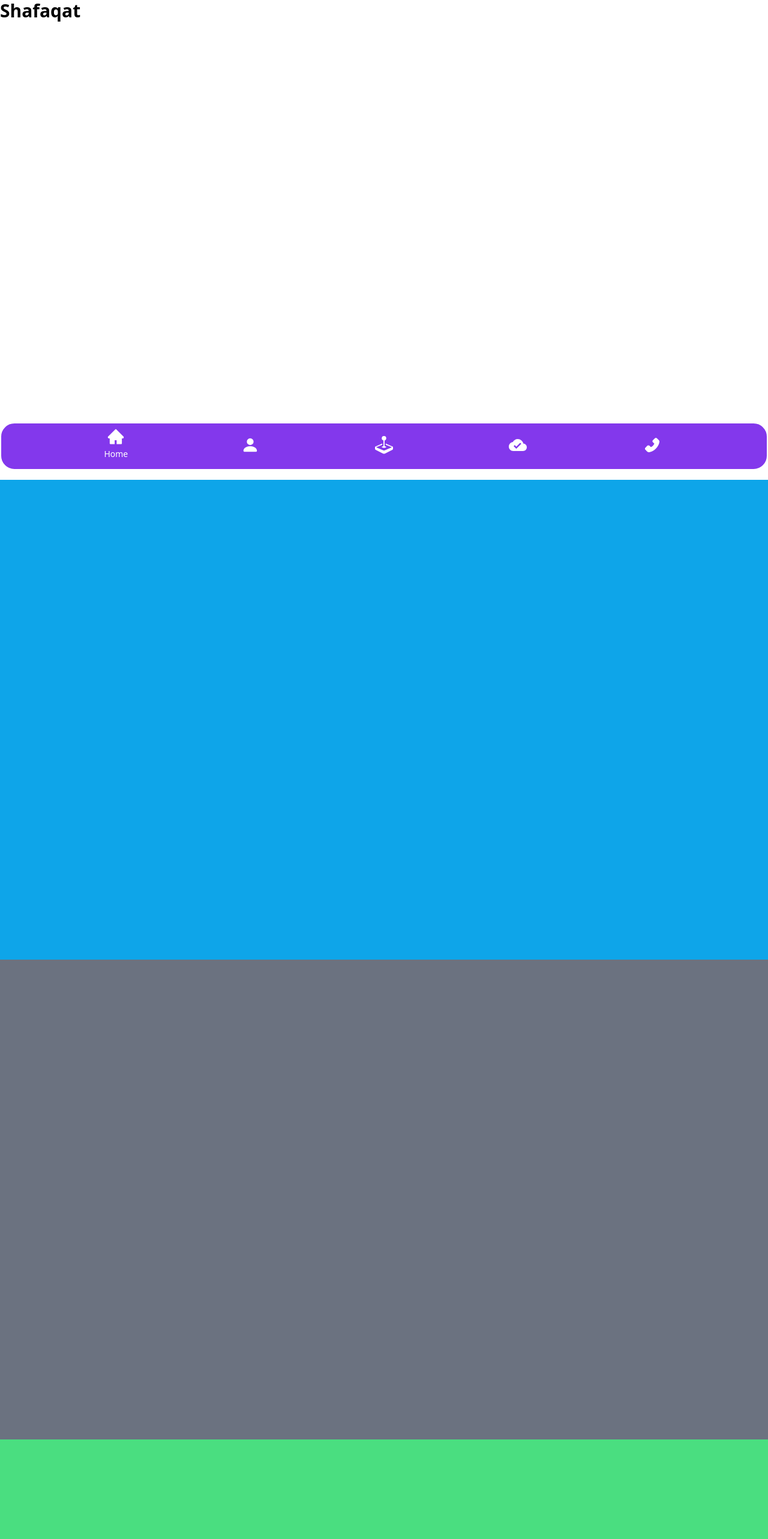
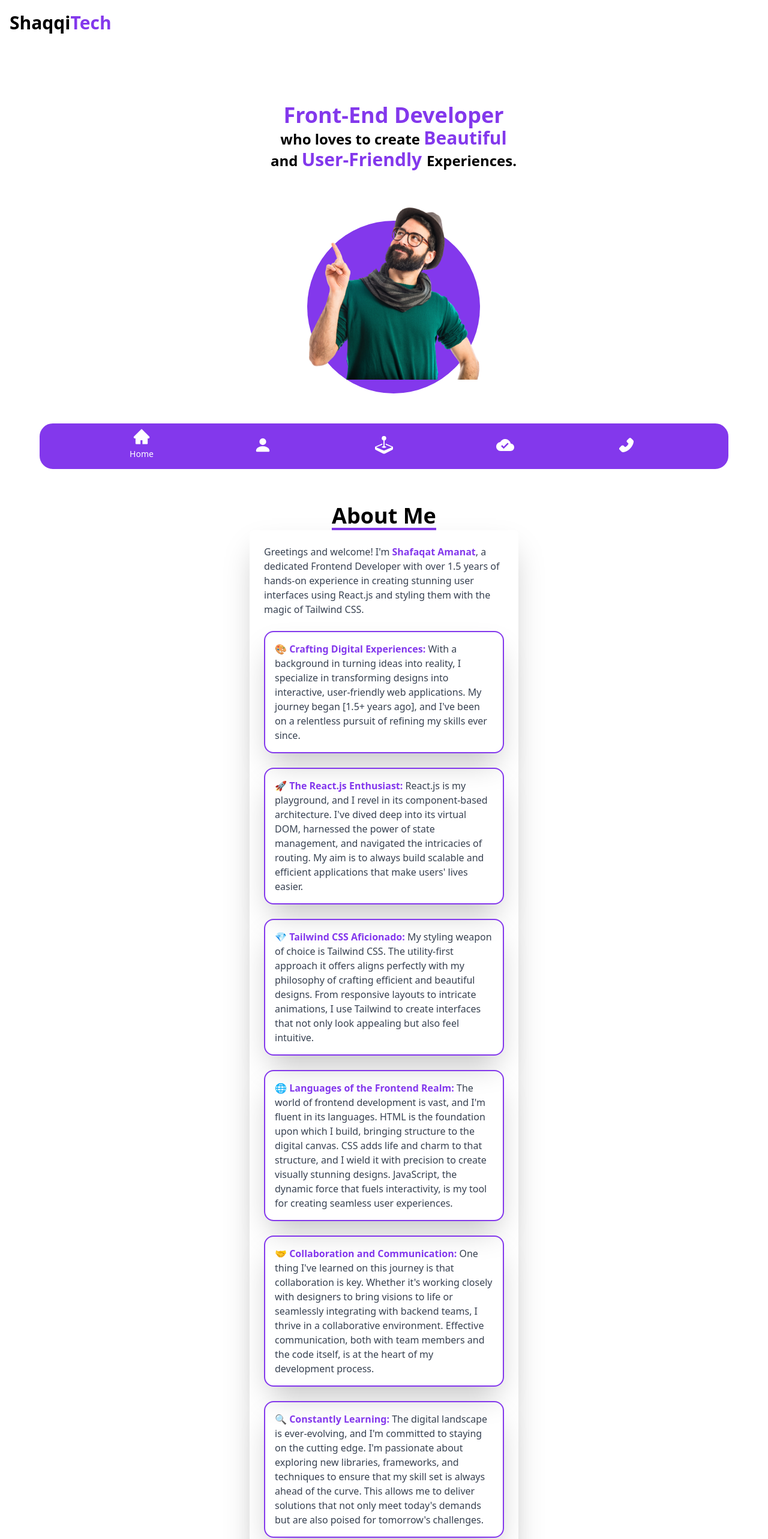
Before and after one commit to shaqqitech/portfolio, a React (Vite) app: page / in a window 1280 px wide. Shown: the top 2566 px of the page at 60% size. Built offline with nearby package versions, Linux system fonts and the light colour scheme.

Commit message:
make neccessary changes

```diff
--- a/src/App.jsx
+++ b/src/App.jsx
@@ -8,7 +8,7 @@ import Projects from "./components/Projects";
 function App() {
   return (
     <>
-      <div className="">
+      <div className="flex flex-col justify-center items-center px-4">
         <Home />
         <About />
         <Experience />
--- a/src/components/About.jsx
+++ b/src/components/About.jsx
@@ -1,11 +1,52 @@
-import React from 'react'
+import React from 'react';
 
-export default function About() {
+const About = () => {
   return (
-    <>
-        <div className='w-screen h-screen bg-sky-500'>
+    <div className=" min-h-screen flex flex-col items-center justify-center">
+        <h2 className="text-4xl font-semibold flex justify-center items-center text-[#8338ec border-b-4 border-[#8338ec]">About Me</h2>
+      <div className="max-w-md p-6 bg-white rounded-md shadow-2xl flex flex-wrap">
+        <p className="text-gray-700 mb-6">
+          Greetings and welcome! I'm <strong className='text-[#8338ec]'>Shafaqat Amanat</strong>, a dedicated Frontend Developer with over 1.5 years of hands-on experience in creating stunning user interfaces using React.js and styling them with the magic of Tailwind CSS.
+        </p>
+        <div className="text-gray-700 mb-6">
+          <p className='border-2 border-[#8338ec] p-4 rounded-2xl shadow-2xl'>
+            🎨 <strong className='text-[#8338ec]'>Crafting Digital Experiences:</strong> With a background in turning ideas into reality, I specialize in transforming designs into interactive, user-friendly web applications. My journey began [1.5+ years ago], and I've been on a relentless pursuit of refining my skills ever since.
+          </p>
+          <br />
+          <p className='border-2 border-[#8338ec] p-4 rounded-2xl shadow-2xl'>
+            🚀 <strong className='text-[#8338ec]'>The React.js Enthusiast:</strong> React.js is my playground, and I revel in its component-based architecture. I've dived deep into its virtual DOM, harnessed the power of state management, and navigated the intricacies of routing. My aim is to always build scalable and efficient applications that make users' lives easier.
+          </p>
+          <br />
+          <p className='border-2 border-[#8338ec] p-4 rounded-2xl shadow-2xl'>
+            💎 <strong className='text-[#8338ec]'>Tailwind CSS Aficionado:</strong> My styling weapon of choice is Tailwind CSS. The utility-first approach it offers aligns perfectly with my philosophy of crafting efficient and beautiful designs. From responsive layouts to intricate animations, I use Tailwind to create interfaces that not only look appealing but also feel intuitive.
+          </p>
+          <br />
+          <p className='border-2 border-[#8338ec] p-4 rounded-2xl shadow-2xl'>
+            🌐 <strong className='text-[#8338ec]'>Languages of the Frontend Realm:</strong> The world of frontend development is vast, and I'm fluent in its languages. HTML is the foundation upon which I build, bringing structure to the digital canvas. CSS adds life and charm to that structure, and I wield it with precision to create visually stunning designs. JavaScript, the dynamic force that fuels interactivity, is my tool for creating seamless user experiences.
+          </p>
+          <br />
+          <p className='border-2 border-[#8338ec] p-4 rounded-2xl shadow-2xl'>
+            🤝 <strong className='text-[#8338ec]'>Collaboration and Communication:</strong> One thing I've learned on this journey is that collaboration is key. Whether it's working closely with designers to bring visions to life or seamlessly integrating with backend teams, I thrive in a collaborative environment. Effective communication, both with team members and the code itself, is at the heart of my development process.
+          </p>
+          <br />
+          <p className='border-2 border-[#8338ec] p-4 rounded-2xl shadow-2xl'>
+            🔍 <strong className='text-[#8338ec]'>Constantly Learning:</strong> The digital landscape is ever-evolving, and I'm committed to staying on the cutting edge. I'm passionate about exploring new libraries, frameworks, and techniques to ensure that my skill set is always ahead of the curve. This allows me to deliver solutions that not only meet today's demands but are also poised for tomorrow's challenges.
+          </p>
+          <br />
+          <p className='border-2 border-[#8338ec] p-4 rounded-2xl shadow-2xl'>
+            🌟 <strong className='text-[#8338ec]'>Beyond Code:</strong> While I pour my heart and soul into writing clean and efficient code, there's more to me than just pixels and lines. Outside of my developer role, I'm an avid [hobby/passion] enthusiast, [something unique or interesting about yourself]. I find that these diverse interests bring fresh perspectives to my work and keep my creativity flowing.
+          </p>
+          <br />
+          <p className='border-2 border-[#8338ec] p-4 rounded-2xl shadow-2xl'>
+            📞 <strong className='text-[#8338ec]'>Let's Connect:</strong> Whether you're here to collaborate, share insights, or just say hello, I'd love to hear from you. Feel free to reach out through [contact information]. Let's embark on a journey to create exceptional digital experiences together!
+          </p>
+        </div>
+        <p className="text-center text-gray-600">
+          Thank you for stopping by and taking the time to get to know me. Here's to the exciting possibilities of frontend development and the ever-inspiring world of technology! 🌈👩‍💻
+        </p>
+      </div>
+    </div>
+  );
+};
 
-        </div>
-    </>
-  )
-}
+export default About;
--- a/src/components/Contact.jsx
+++ b/src/components/Contact.jsx
@@ -1,11 +1,31 @@
-import React from 'react'
+import React from 'react';
+import { FaInstagram, FaLinkedin, FaTwitter, FaWhatsapp } from 'react-icons/fa';
 
-export default function Contact() {
+const Contact = () => {
+  const socialLinks = [
+    { icon: FaInstagram, link: 'https://www.instagram.com/shaqqitech/' },
+    { icon: FaLinkedin, link: 'https://www.linkedin.com/in/shaqqitech/' },
+    { icon: FaTwitter, link: 'https://twitter.com/shaqqitech/' },
+    { icon: FaWhatsapp, link: 'https://wa.me/+923204101834/' },
+  ];
+
   return (
-    <>
-        <div className='w-screen h-screen bg-red-400'>
+    <div className="h-[400px] p-10">
+      <div className="max-w-3xl mx-auto">
+        <h2 className="text-3xl font-bold mb-6 flex justify-center items-center text-[#8338ec]">Contact Us</h2>
+        <p className="text-gray-600 mb-6">
+          Have questions, ideas, or just want to say hello? Feel free to connect with me on social media or drop me a message. I'd love to hear from you!
+        </p>
+        <div className="flex space-x-4">
+          {socialLinks.map((link, index) => (
+            <a key={index} href={link.link} target="_blank" rel="noopener noreferrer" className="text-4xl text-gray-600 hover:text-blue-500">
+              <link.icon />
+            </a>
+          ))}
+        </div>
+      </div>
+    </div>
+  );
+};
 
-        </div>
-    </>
-  )
-}
+export default Contact;
--- a/src/components/Experience.jsx
+++ b/src/components/Experience.jsx
@@ -1,11 +1,44 @@
-import React from 'react'
+import React from 'react';
 
-export default function Experience() {
+const Experience = () => {
+  const experienceItems = [
+    {
+      title: 'Frontend Developer',
+      company: 'Awesome Web Solutions',
+      duration: 'June 2022 - Present',
+      description: 'Collaborated with cross-functional teams to develop and maintain responsive web applications using HTML, CSS, and JavaScript. Leveraged React.js and Tailwind CSS to create engaging user interfaces and ensure optimal user experiences.',
+    },
+    {
+      title: 'React Native Developer',
+      company: 'Mobile App Innovators',
+      duration: 'January 2022 - May 2022',
+      description: 'Contributed to the development of mobile applications using React Native framework. Translated design mockups into interactive user interfaces, implemented smooth navigation, and integrated third-party libraries for enhanced functionality.',
+    },
+    {
+      title: 'Frontend Intern',
+      company: 'WebTech Enterprises',
+      duration: 'May 2021 - August 2021',
+      description: 'Assisted in the creation of responsive web pages using HTML, CSS, and Bootstrap framework. Gained hands-on experience in collaborating with senior developers to enhance user experiences and troubleshoot frontend issues.',
+    },
+  ];
+
   return (
-    <>
-        <div className='w-screen h-screen bg-gray-500'>
+    <div className="bg-gray-100 min-h-screen p-6">
+      <div className="max-w-3xl mx-auto">
+        <h2 className="text-3xl font-semibold mb-6">Experience</h2>
+        <div className="space-y-8">
+          {experienceItems.map((item, index) => (
+            <div key={index} className="bg-white p-6 rounded-md shadow-md">
+              <h3 className="text-xl font-semibold">{item.title}</h3>
+              <p className="text-gray-600 mb-2">{item.company}</p>
+              <p className="text-gray-600 mb-2">{item.duration}</p>
+              <p className="text-gray-700">{item.description}</p>
+            </div>
+          ))}
+        </div>
+      </div>
+    </div>
+  );
+};
 
-        </div>
-    </>
-  )
-}
+export default Experience;
--- a/src/components/Home.jsx
+++ b/src/components/Home.jsx
@@ -1,10 +1,28 @@
 import React from 'react'
+import HomePic from '../assets/images/profilepic.png'
 
 export default function Home() {
+
   return (
     <>
-        <main className='w-screen h-screen bg-[#ffffff]'>
-            <label htmlFor="#" className='w-screen h-10 text-3xl font-semibold'>Shafaqat</label>
+        <main className='w-[100%] h-[100vh] bg-[#ffffff] m-5'>
+          {/* Home Page Logo */}
+            <p className=' h-12 text-3xl font-semibold'>Shaqqi<span className='font-bold text-[#8338ec]'>Tech</span></p>
+
+            <div className='  w-full h-[90vh] flex flex-col md:flex md:justify-between lg:flex lg:justify-between xl:flex xl:justify-between'>
+                {/* Hokme Page Text */}
+                <div className='w-full h-[40vh]  absolute  flex justify-center items-center flex-col'>
+                    <h1 className='text-4xl font-bold text-[#8338ec]'>Front-End Developer</h1>
+                    <h2 className='text-2xl font-semibold'>who loves to create <span className='text-3xl font-bold text-[#8338ec]'>Beautiful</span></h2>
+                    <h1 className='font-semibold text-2xl'> and <span className='text-3xl font-bold text-[#8338ec]'> User-Friendly <span className='text-black font-semibold text-2xl'>Experiences.</span></span></h1>
+                </div>
+              {/* Home Page Profile Pic */}
+                <div className='w-full h-[45vh] absolute bottom-36 flex justify-center items-end'>
+                  <div className='w-72 h-72 bg-[#8338ec] rounded-full relative'>
+                    <img src={HomePic} alt="Home Profile" className='w-[450px] absolute -top-6' />
+                  </div>
+                </div>
+            </div>
         </main>
     </>
   )
--- a/src/components/Navbar.jsx
+++ b/src/components/Navbar.jsx
@@ -20,7 +20,7 @@ export default function Navbar() {
 
     return (
         <>
-            <nav className='w-screen h-20 border-2 border-white fixed bottom-4 rounded-3xl bg-[#8338ec]'>
+            <nav className='w-[90%] h-20 border-2 border-white fixed bottom-4 rounded-3xl bg-[#8338ec]'>
                 <div className='w-full h-full flex justify-evenly items-center'>
                     {navTabs.map((item, ind) => (
                         <div className='relative' key={ind}>
```
Also changed, not shown: src/assets/images/profilepic.png (added).
